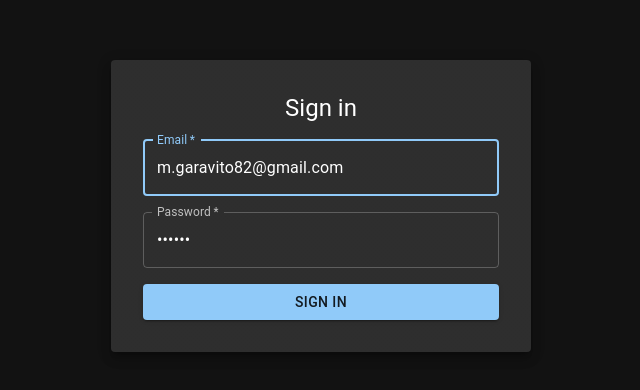
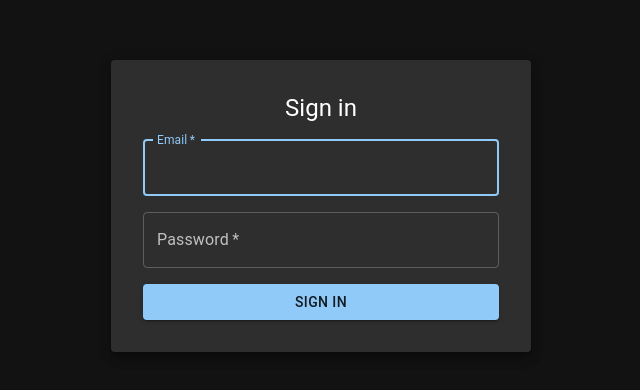
Before and after one commit to MauroGaravito/emilio_cogs, a React (Vite) app in the folder frontend/: page /login in a window 1280 px wide. Shown: the part 194-584 px from the top of the page, without its empty margins (319-959 px from the left). Built offline with nearby package versions, Linux system fonts and the light colour scheme; no server answers.

Commit message:
Removed hardcoded admin credentials from login page (now blank fields)

```diff
--- a/frontend/src/pages/LoginPage.jsx
+++ b/frontend/src/pages/LoginPage.jsx
@@ -7,8 +7,8 @@ import { toast } from 'react-toastify';
 const LoginPage = () => {
   const { login } = useAuth();
   const navigate = useNavigate();
-  const [email, setEmail] = useState('m.garavito82@gmail.com');
-  const [password, setPassword] = useState('123456');
+  const [email, setEmail] = useState('');
+  const [password, setPassword] = useState('');
   const [loading, setLoading] = useState(false);
 
   const handleSubmit = async (e) => {
```
